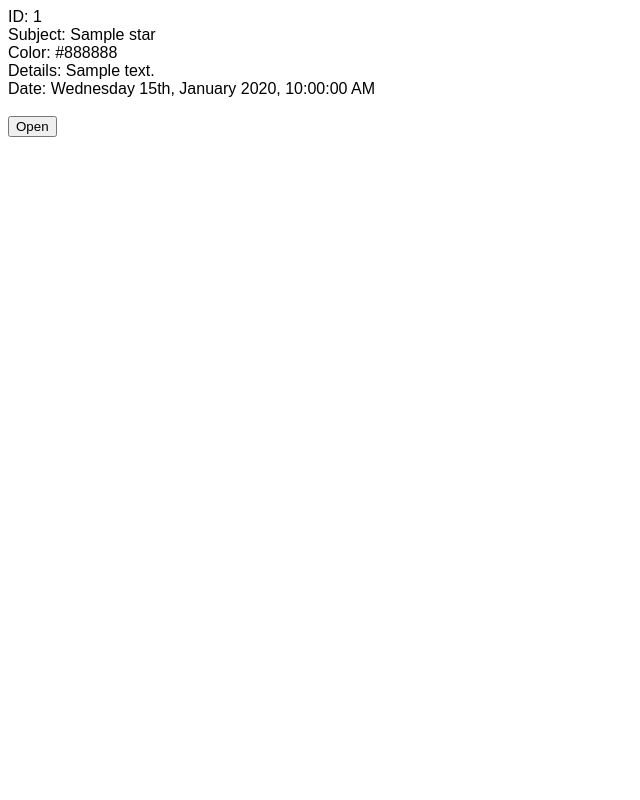
After one commit to govindjoshi12/star-tracker, a PHP site: page /index.php in a window 1280 px wide. The commit adds this page. Shown: the whole page, without its empty margins (0-640 px from the left). Run offline with PHP 8.4, Linux system fonts and the light colour scheme; tables that the repository leaves empty or names only in its code hold one stand-in row (values such as "Sample post").

Commit message:
created sql database and basic star query

```diff
--- a/css/style.css
+++ b/css/style.css
@@ -1,3 +1,12 @@
+body {
+    font-family: Arial, Helvetica, sans-serif;
+}
+
+.input-box {
+    box-shadow: 0 4px 8px 0 rgba(0,0,0,0.2),0 6px 20px 0 rgba(0,0,0,0.19);
+    border-radius: 2px;
+}
+
 #modal-btn {
     top: 100%;
     left: 100%;
@@ -23,6 +32,14 @@
     border: 1px solid #888;
     width: 30vw;
     box-shadow: 0 4px 8px 0 rgba(0,0,0,0.2),0 6px 20px 0 rgba(0,0,0,0.19);
+    animation-name: animatetop;
+    animation-duration: 0.4s;
+}
+
+/* Simple fade in animation */
+@keyframes animatetop {
+    from {top: -300px; opacity: 0}
+    to {top: 0; opacity: 1}
 }
 
 #close {
@@ -39,18 +56,13 @@
     cursor: pointer;
 }
 
-#modal-header {
-    color: white;
-    background-color: green;
-    padding: 2px 16px;
-}
-
 #modal-body {
     padding: 2px 16px;
 }
 
-#modal-footer {
+#modal-header, #modal-footer {
     color: white;
     background-color: green;
     padding: 2px 16px;
+    text-align: center;
 }
--- /dev/null
+++ b/index.php
@@ -0,0 +1,79 @@
+<html>
+    <head>
+        <title>Star Tracker</title>
+        <link rel="stylesheet" href="./css/style.css">
+    </head>
+    <body>
+        <?php
+            date_default_timezone_set("UTC");
+
+            $server = "localhost";
+            $user = "root";
+            $pass = "";
+            $db = "star-tracker";
+
+            $conn = new mysqli($server, $user, $pass, $db);
+
+            if($conn->connect_error) {
+                die("Connection Failed: " . $conn->connect_error);
+            }
+
+            $sql = "SELECT id, subject, color, details, date FROM stars";
+            $result = $conn->query($sql);
+
+            while($row = $result->fetch_assoc()) {
+                $id = $row["id"];
+                $subject = $row["subject"];
+                $color = $row["color"];
+                $details = $row["details"];
+
+                $date = strtotime($row["date"]);
+                $date = date('l jS, F Y, h:i:s A', $date);
+
+                echo "<div>";
+                echo "ID: " . $id . "<br>";
+                echo "Subject: " . $subject . "<br>";
+                echo "Color: " . $color . "<br>";
+                echo "Details: " . $details . "<br>";
+                echo "Date: " . $date . "<br><br>";
+                echo "</div>";
+            }
+        ?>
+        <button id="modal-btn">Open</button>
+        <div id="modal">
+            <div id="modal-content">
+                <span id="close">&times;</span>
+                <div id="modal-header">
+                    Add new star
+                </div>
+                <div id="modal-body">
+                    <form method="GET">
+                        <br><label>Subject: </label>
+                        <select id="subjet" name="subject-choices" class="input-box">
+                            <option value="math">Math</option>
+                            <option value="english">English</option>
+                        </select><br><br>
+                        <label>Color: </label>
+                        <select id="color" name="color-choices" class="input-box">
+                            <option value="red">Red</option>
+                            <option value="orange">Orange</option>
+                            <option value="yellow">Yellow</option>
+                            <option value="green">Green</option>
+                            <option value="blue">Blue</option>
+                            <option value="indigo">Indigo</option>
+                        </select><br><br>
+                        <label>Link: </label>
+                        <input type="url" class="input-box"><br><br>
+                        <label>Details: </label><br>
+                        <textarea id="details" rows="4" cols="25" class="input-box">
+                        </textarea><br><br>
+                        <button type="submit">Add Star</button>
+                    </form>
+                </div>
+                <div id="modal-footer">
+                </div>
+            </div>
+        </div>
+    </body>
+    <script src="./js/script.js"></script>
+</html>
```
Also changed, not shown: index.html (deleted, +0 -45 lines).
